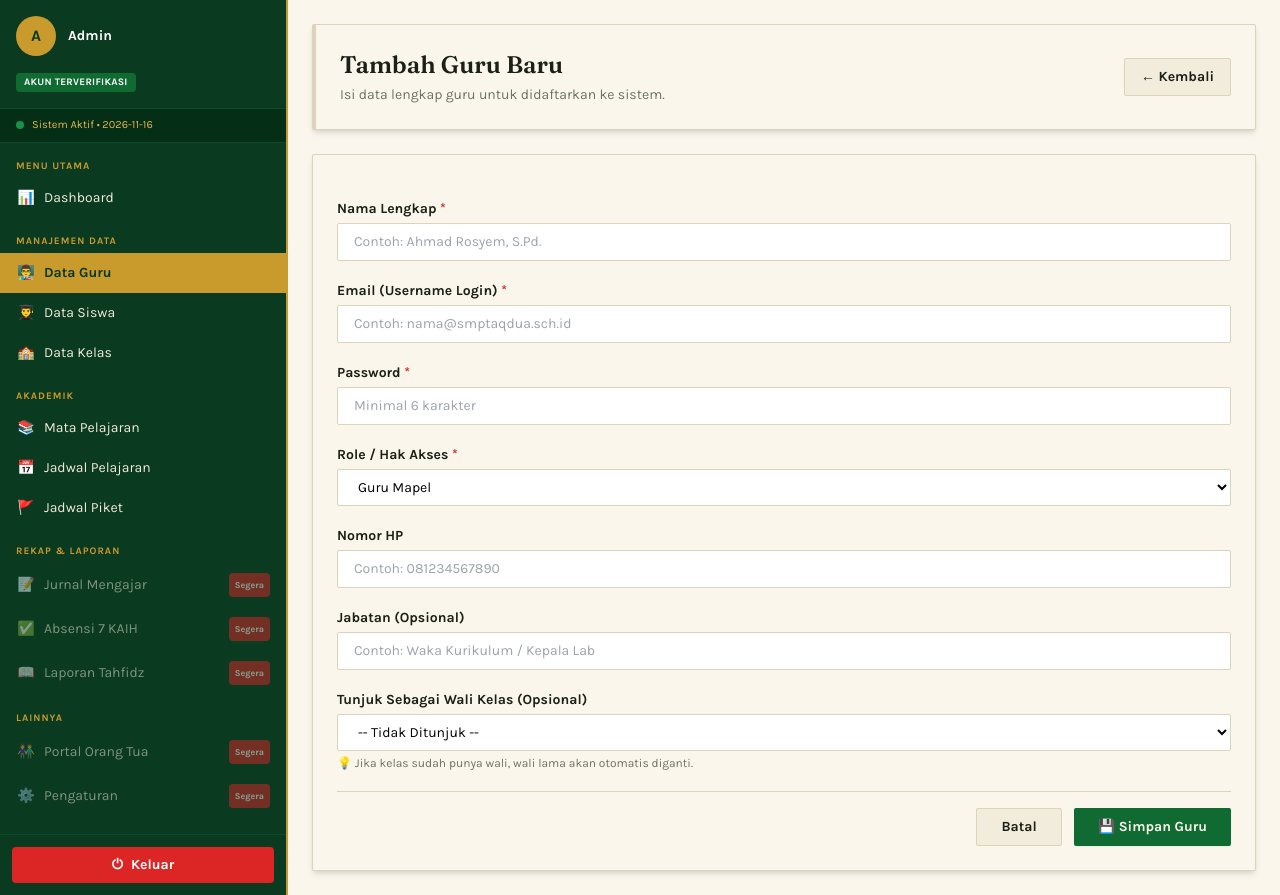
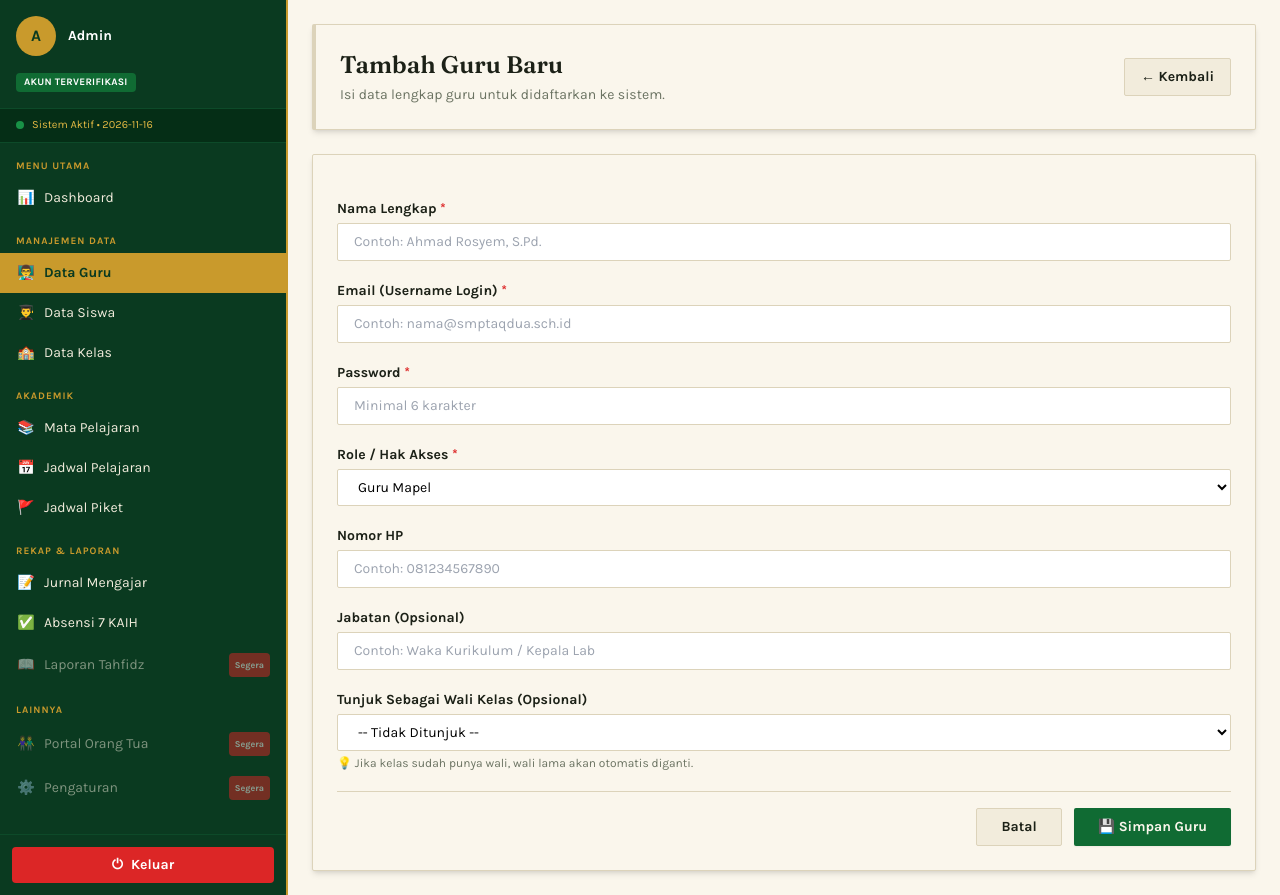
Before and after one commit to smptakhassus2-web/sistem-tkhassus-jurnal, a Laravel app: page /admin/guru/create in a window 1280 px wide. Run offline with Laravel 12, Linux system fonts and the light colour scheme; tables that the repository leaves empty hold one stand-in row (values such as "Sample post"); parts of the project's set-up code (start-up, migrations or seed data) failed here and were passed over; some libraries are stand-ins or nearby versions.

Commit message:
fix: aktifkan semua menu sidebar yang sudah jadi (mapel, jurnal, absensi 7kaih)

```diff
--- a/resources/views/layouts/admin.blade.php
+++ b/resources/views/layouts/admin.blade.php
@@ -101,10 +101,10 @@
             <p class="text-[10px] text-gold-500 uppercase font-bold mb-1 mt-4 px-4 tracking-widest">Akademik</p>
 
             <a href="{{ route('admin.mapel.index') }}"
-                class="flex items-center gap-2 px-4 py-2.5 text-sm whitespace-nowrap transition
-                       {{ request()->routeIs('admin.mapel.*') ? 'bg-gold-500 text-green-900 font-bold' : 'text-paper-dim hover:bg-green-800 hover:text-white' }}">
-            <span class="w-5 text-center flex-shrink-0">📚</span>
-            <span class="flex-1">Mata Pelajaran</span>
+               class="flex items-center gap-2 px-4 py-2.5 text-sm whitespace-nowrap transition
+                      {{ request()->routeIs('admin.mapel.*') ? 'bg-gold-500 text-green-900 font-bold' : 'text-paper-dim hover:bg-green-800 hover:text-white' }}">
+                <span class="w-5 text-center flex-shrink-0">📚</span>
+                <span class="flex-1">Mata Pelajaran</span>
             </a>
 
             <a href="{{ route('admin.jadwal.index') }}"
@@ -114,7 +114,6 @@
                 <span class="flex-1">Jadwal Pelajaran</span>
             </a>
 
-            {{-- 🔴 DIPERBAIKI: Jadwal Piket sekarang BISA DIKLIK --}}
             <a href="{{ route('admin.jadwal_piket.index') }}"
                class="flex items-center gap-2 px-4 py-2.5 text-sm whitespace-nowrap transition
                       {{ request()->routeIs('admin.jadwal_piket.*') ? 'bg-gold-500 text-green-900 font-bold' : 'text-paper-dim hover:bg-green-800 hover:text-white' }}">
@@ -125,17 +124,19 @@
             {{-- ===== REKAP & LAPORAN ===== --}}
             <p class="text-[10px] text-gold-500 uppercase font-bold mb-1 mt-4 px-4 tracking-widest">Rekap & Laporan</p>
 
-            <span class="flex items-center gap-2 px-4 py-2.5 text-sm whitespace-nowrap text-paper-dim opacity-50 cursor-not-allowed">
+            <a href="{{ route('admin.jurnal_mengajar.index') }}"
+               class="flex items-center gap-2 px-4 py-2.5 text-sm whitespace-nowrap transition
+                      {{ request()->routeIs('admin.jurnal_mengajar.*') ? 'bg-gold-500 text-green-900 font-bold' : 'text-paper-dim hover:bg-green-800 hover:text-white' }}">
                 <span class="w-5 text-center flex-shrink-0">📝</span>
                 <span class="flex-1">Jurnal Mengajar</span>
-                <span class="text-[9px] bg-red-600 text-white px-1.5 py-0.5 rounded font-bold flex-shrink-0">Segera</span>
-            </span>
+            </a>
 
-            <span class="flex items-center gap-2 px-4 py-2.5 text-sm whitespace-nowrap text-paper-dim opacity-50 cursor-not-allowed">
+            <a href="{{ route('admin.absensi_7kaih.index') }}"
+               class="flex items-center gap-2 px-4 py-2.5 text-sm whitespace-nowrap transition
+                      {{ request()->routeIs('admin.absensi_7kaih.*') ? 'bg-gold-500 text-green-900 font-bold' : 'text-paper-dim hover:bg-green-800 hover:text-white' }}">
                 <span class="w-5 text-center flex-shrink-0">✅</span>
                 <span class="flex-1">Absensi 7 KAIH</span>
-                <span class="text-[9px] bg-red-600 text-white px-1.5 py-0.5 rounded font-bold flex-shrink-0">Segera</span>
-            </span>
+            </a>
 
             <span class="flex items-center gap-2 px-4 py-2.5 text-sm whitespace-nowrap text-paper-dim opacity-50 cursor-not-allowed">
                 <span class="w-5 text-center flex-shrink-0">📖</span>
```
